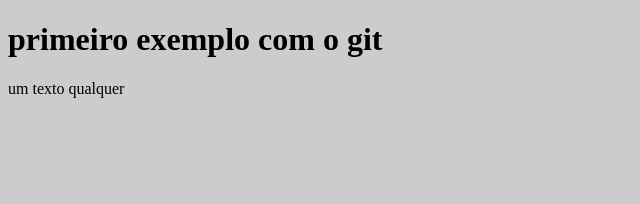
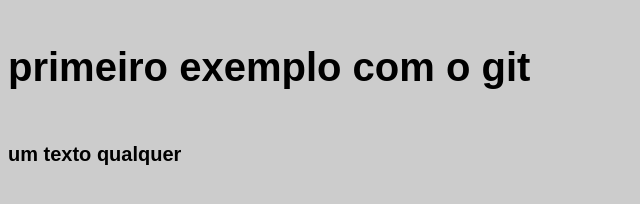
Before and after one commit to pedroddf/testes, a plain HTML site: page exemplo01.html in a window 1280 px wide. Shown: the whole page, without its empty margins (0-640 px from the left). Drawn offline with Linux system fonts and the light colour scheme.

Commit message:
Modificações realizadas em CSS e JS

```diff
--- a/css/estilo.css
+++ b/css/estilo.css
@@ -1,3 +1,5 @@
 body {
 	background-color: #ccc;
+	font: 20px / 2 Arial, Tahoma;
+	font-weight: 900;
 }
--- a/js/app.js
+++ b/js/app.js
@@ -1,2 +1,3 @@
 var body = document.body;
 body.style.color = 'red';
+alert("teste 2");
```
